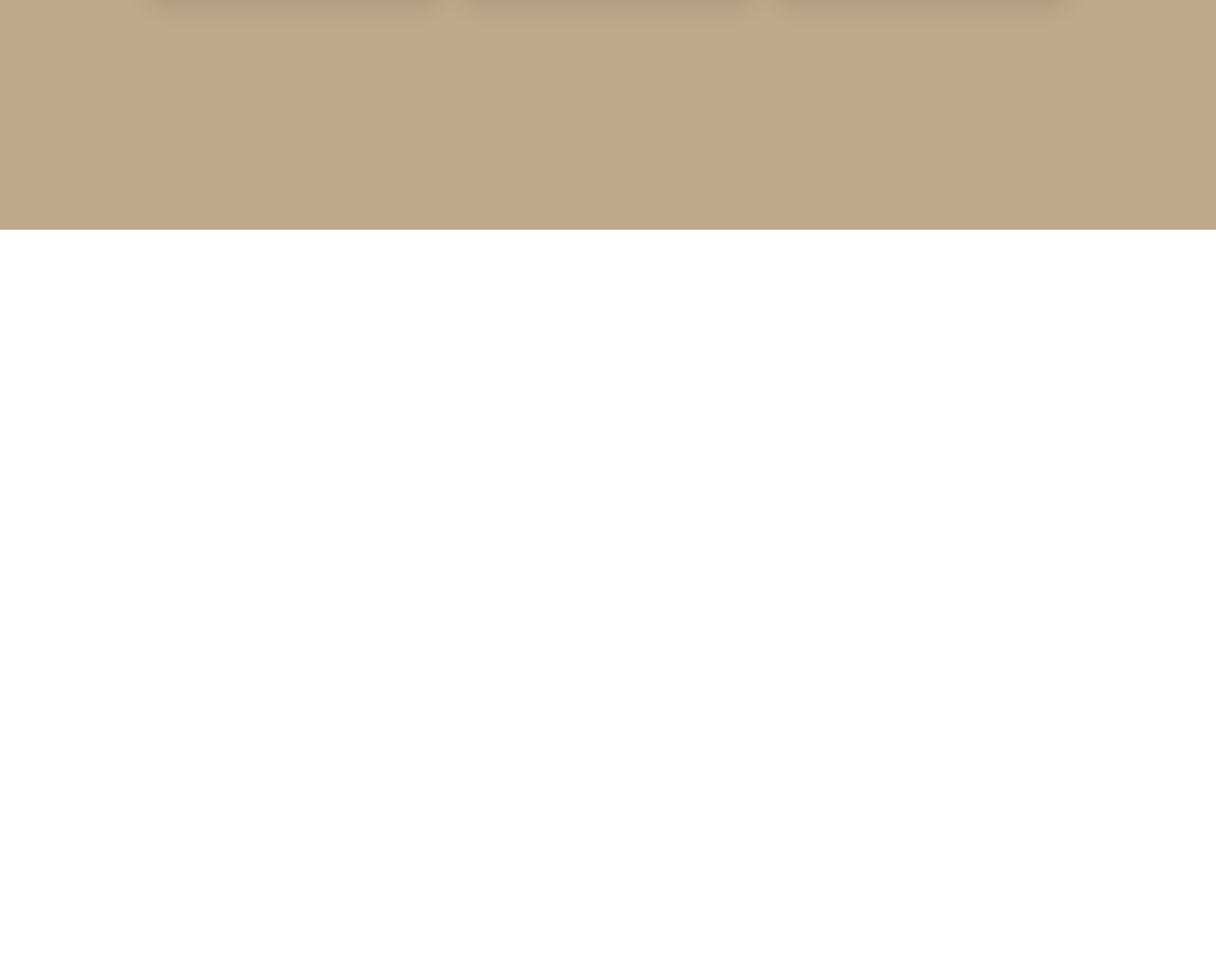
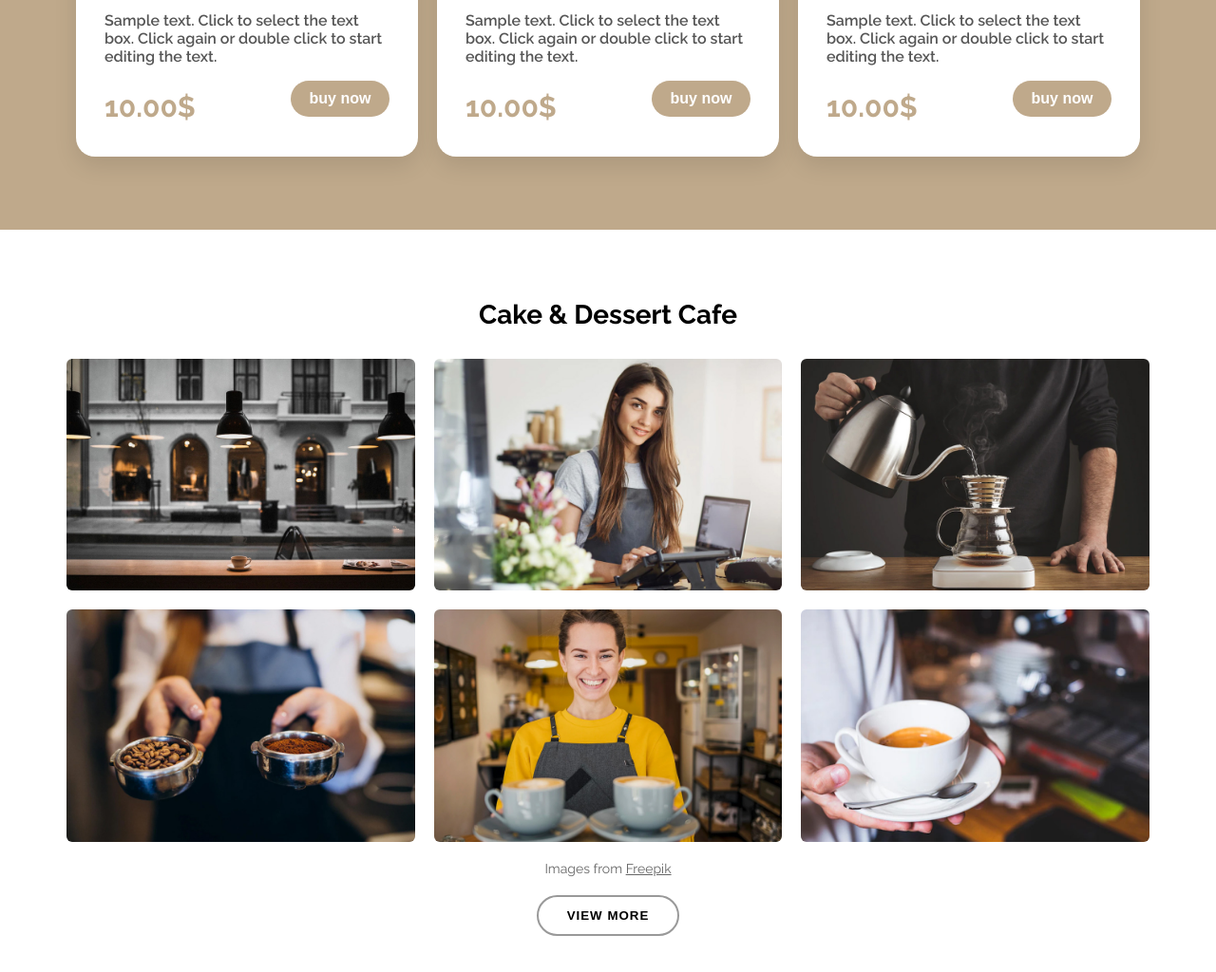
Before and after one commit to mabdula2004/HTML_CSS, a plain HTML site: page ccraft_cofee/index.html in a window 1280 px wide. Shown: the part 4718-5742 px from the top of the page at 95% size. Before the commit the page ends 4960 px from the top, so only its background shows below. Drawn offline with nearby package versions, Linux system fonts and the light colour scheme.

Commit message:
two more  sections added new dishes and  cake and dessert sections

```diff
--- a/ccraft_cofee/index.html
+++ b/ccraft_cofee/index.html
@@ -137,32 +137,70 @@
     </section>
 
     <section class="new-dishes">
+        <h2>Popular Dishes</h2>
         <div class="page-width">
+
             <div class="card-align-right">
                 <div class="card-container">
                     <div class="card">
-                        <img src="icons/icecream1.svg" alt="Top Ice Cream" />
+                        <img src="/assets/new-dish1.jpg" alt="Top Ice Cream" />
                         <h5>Top Ice-Cream</h5>
+                        <p>Sample text. Click to select the text box. Click again or double click to start editing the
+                            text.</p>
+                        <div class="price">
+                            <h3>10.00$</h3>
+                            <button>buy now</button>
+                        </div>
                     </div>
                     <div class="card">
-                        <img src="icons/sorbet.svg" alt="Fruit Sorbets" />
+                        <img src="/assets/new-dishes-2.jpg" alt="Fruit Sorbets" />
                         <h5>Fruit Sorbets</h5>
+                        <p>Sample text. Click to select the text box. Click again or double click to start editing the
+                            text.</p>
+                        <div class="price">
+                            <h3>10.00$</h3>
+                            <button>buy now</button>
+                        </div>
                     </div>
                     <div class="card">
-                        <img src="icons/chip.svg" alt="Chip Flavors" />
+                        <img src="/assets/new-disges-3.jpg" alt="Chip Flavors" />
                         <h5>Chip Flavors</h5>
+                        <p>Sample text. Click to select the text box. Click again or double click to start editing the
+                            text.</p>
+                        <div class="price">
+                            <h3>10.00$</h3>
+                            <button>buy now</button>
+                        </div>
                     </div>
                     <div class="card">
-                        <img src="icons/sundae.svg" alt="Sundaes" />
+                        <img src="/assets/new-dishes-4.jpg" alt="Sundaes" />
                         <h5>Sundaes</h5>
+                        <p>Sample text. Click to select the text box. Click again or double click to start editing the
+                            text.</p>
+                        <div class="price">
+                            <h3>10.00$</h3>
+                            <button>buy now</button>
+                        </div>
                     </div>
                     <div class="card">
-                        <img src="icons/smoothie.svg" alt="Smoothies" />
+                        <img src="/assets/new-dishes-5.jpg" alt="Smoothies" />
                         <h5>Smoothies</h5>
+                        <p>Sample text. Click to select the text box. Click again or double click to start editing the
+                            text.</p>
+                        <div class="price">
+                            <h3>10.00$</h3>
+                            <button>buy now</button>
+                        </div>
                     </div>
                     <div class="card">
-                        <img src="icons/drinks.svg" alt="Drinks & More" />
+                        <img src="/assets/new-dishes-6.jpg" alt="Drinks & More" />
                         <h5>Drinks & More</h5>
+                        <p>Sample text. Click to select the text box. Click again or double click to start editing the
+                            text.</p>
+                        <div class="price">
+                            <h3>10.00$</h3>
+                            <button>buy now</button>
+                        </div>
                     </div>
                 </div>
             </div>
@@ -170,6 +208,21 @@
     </section>
 
 
+   <section class="cafe-gallery">
+  <h2>Cake & Dessert Cafe</h2>
+  <div class="image-grid">
+    <img src="/assets/cake-and-dessert/cake-dessert1.jpg" alt="Cafe 1">
+    <img src="/assets/cake-and-dessert/cake-dessert2.jpg" alt="Cafe 2">
+    <img src="/assets/cake-and-dessert/cake-dessert3.jpg" alt="Cafe 3">
+    <img src="/assets/cake-and-dessert/cake-dessert4.jpg" alt="Cafe 4">
+    <img src="/assets/cake-and-dessert/cake-dessert5.jpg" alt="Cafe 5">
+    <img src="/assets/cake-and-dessert/cake-dessert6.jpg" alt="Cafe 6">
+  </div>
+  <p class="credit">Images from <a href="https://www.freepik.com" target="_blank">Freepik</a></p>
+  <button class="view-more">VIEW MORE</button>
+</section>
+
+
 
 
 </body>
--- a/ccraft_cofee/style.css
+++ b/ccraft_cofee/style.css
@@ -231,9 +231,15 @@ p{
 
 .new-dishes {
   display: flex;
-  align-items: center;color: #ffffff;
+  flex-direction: column;
+  justify-content: center;
+  align-items: center;
+  color: #ffffff;
     background-color: #bfa98b;
   height: 1330px;
+}
+.new-dishes h2{
+    font-size: 48px;
 }
 .new-dishes .card-align-right {
   display: flex;
@@ -242,6 +248,116 @@ p{
 }
 
 .new-dishes .card{
-    width: 250px;
-    height: 350px;
+    width: 300px;
+    height: 450px;
 }
+
+.new-dishes .card img {
+  width: 301px;
+  height: 243px;
+  margin-bottom: 10px;
+  border-radius: 20px;
+}
+.new-dishes .card h5{
+    font-size: 26px;
+    font-weight: bold;
+    color:  #bfa98b;
+    margin-top: 10px;
+    margin-bottom: 0;
+}
+.new-dishes .card p{
+    font-size: 16px;
+    font-style: normal;
+    font-weight: 600;
+}
+.price{
+    display: flex;
+}
+.new-dishes .card h3{
+    font-size: 30px;
+    font-weight: bold;
+    color:  #bfa98b;
+    margin-top: 10px;
+    margin-right: 100px;
+}
+.new-dishes .card button{
+    font-size: 16px;
+    font-weight: bold;
+    color: #ffffff;
+    background-color: #bfa98b;
+    padding: 10px;
+    height: fit-content;
+    width: 130px;
+    border-radius: 20px;
+    border: none;
+}
+.new-dishes .card button:hover{
+    color: aliceblue;
+    background-color: #111111;
+}
+
+
+
+
+
+
+
+
+
+
+.cafe-gallery {
+  text-align: center;
+  padding: 50px 20px;
+  max-width: 1140px;
+  margin: 0 auto;
+  font-family: sans-serif;
+}
+
+.cafe-gallery h2 {
+  font-size: 28px;
+  font-weight: 700;
+  margin-bottom: 30px;
+}
+
+.image-grid {
+  display: grid;
+  grid-template-columns: repeat(3, 1fr);
+  gap: 20px;
+  margin-bottom: 20px;
+}
+
+.image-grid img {
+  width: 100%;
+  height: auto;
+  display: block;
+  border-radius: 6px;
+  object-fit: cover;
+}
+
+.credit {
+  font-size: 14px;
+  color: #666;
+  margin-bottom: 20px;
+}
+
+.credit a {
+  color: #666;
+  text-decoration: underline;
+}
+
+.view-more {
+  padding: 12px 30px;
+  border: 2px solid #999;
+  background-color: white;
+  border-radius: 30px;
+  font-weight: 600;
+  letter-spacing: 1px;
+  cursor: pointer;
+  transition: all 0.3s ease;
+}
+
+.view-more:hover {
+  background-color: #000;
+  color: white;
+  border-color: #000;
+}
```
Also changed, not shown: ccraft_cofee/assets/cake-and-dessert/cake-dessert1.jpg (added), ccraft_cofee/assets/cake-and-dessert/cake-dessert2.jpg (added), ccraft_cofee/assets/cake-and-dessert/cake-dessert3.jpg (added), ccraft_cofee/assets/cake-and-dessert/cake-dessert4.jpg (added), ccraft_cofee/assets/cake-and-dessert/cake-dessert5.jpg (added), ccraft_cofee/assets/cake-and-dessert/cake-dessert6.jpg (added), ccraft_cofee/assets/new-disges-3.jpg (added), ccraft_cofee/assets/new-dish1.jpg (added), ccraft_cofee/assets/new-dishes-2.jpg (added), ccraft_cofee/assets/new-dishes-4.jpg (added), ccraft_cofee/assets/new-dishes-5.jpg (added), ccraft_cofee/assets/new-dishes-6.jpg (added).
